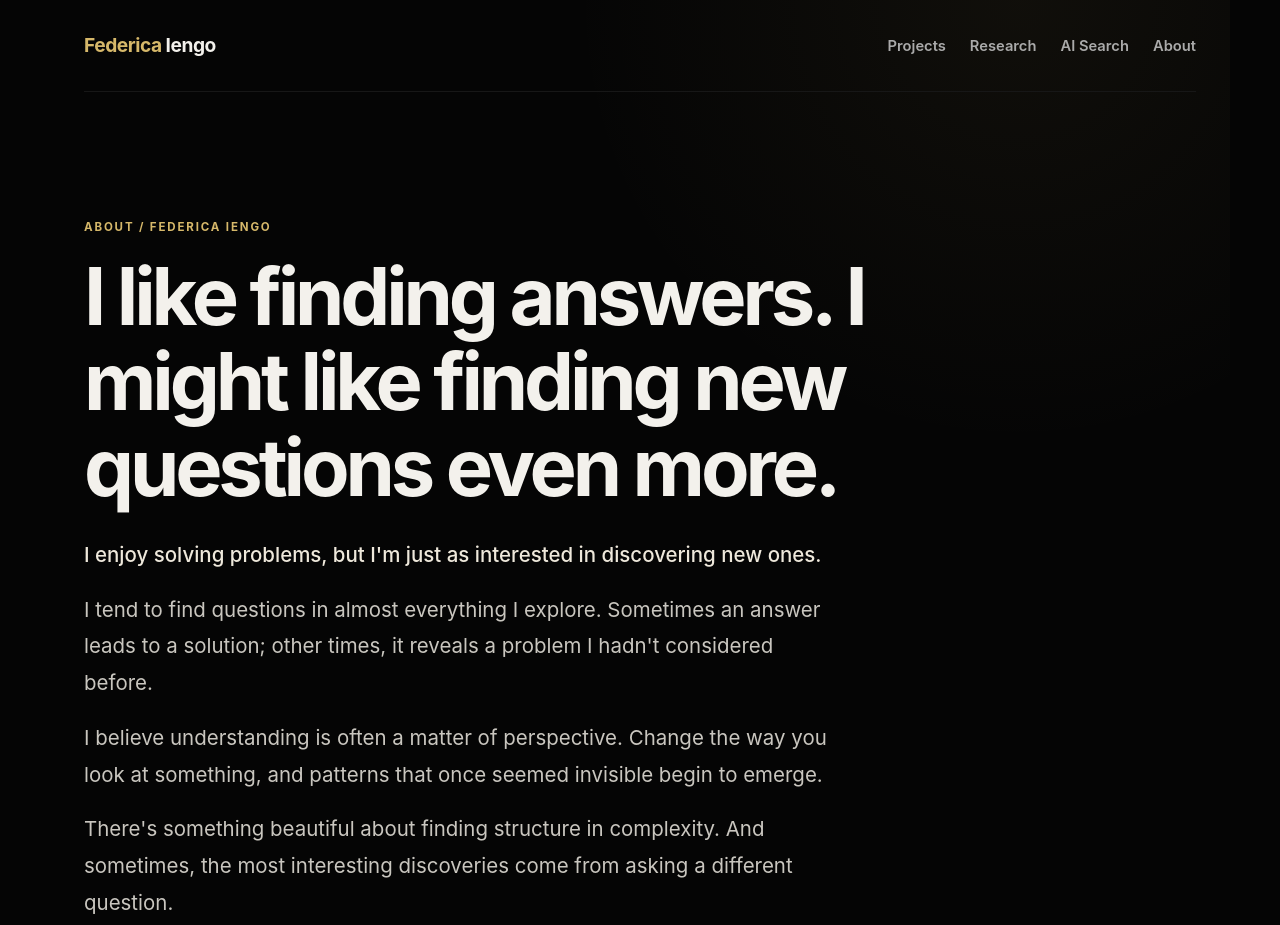
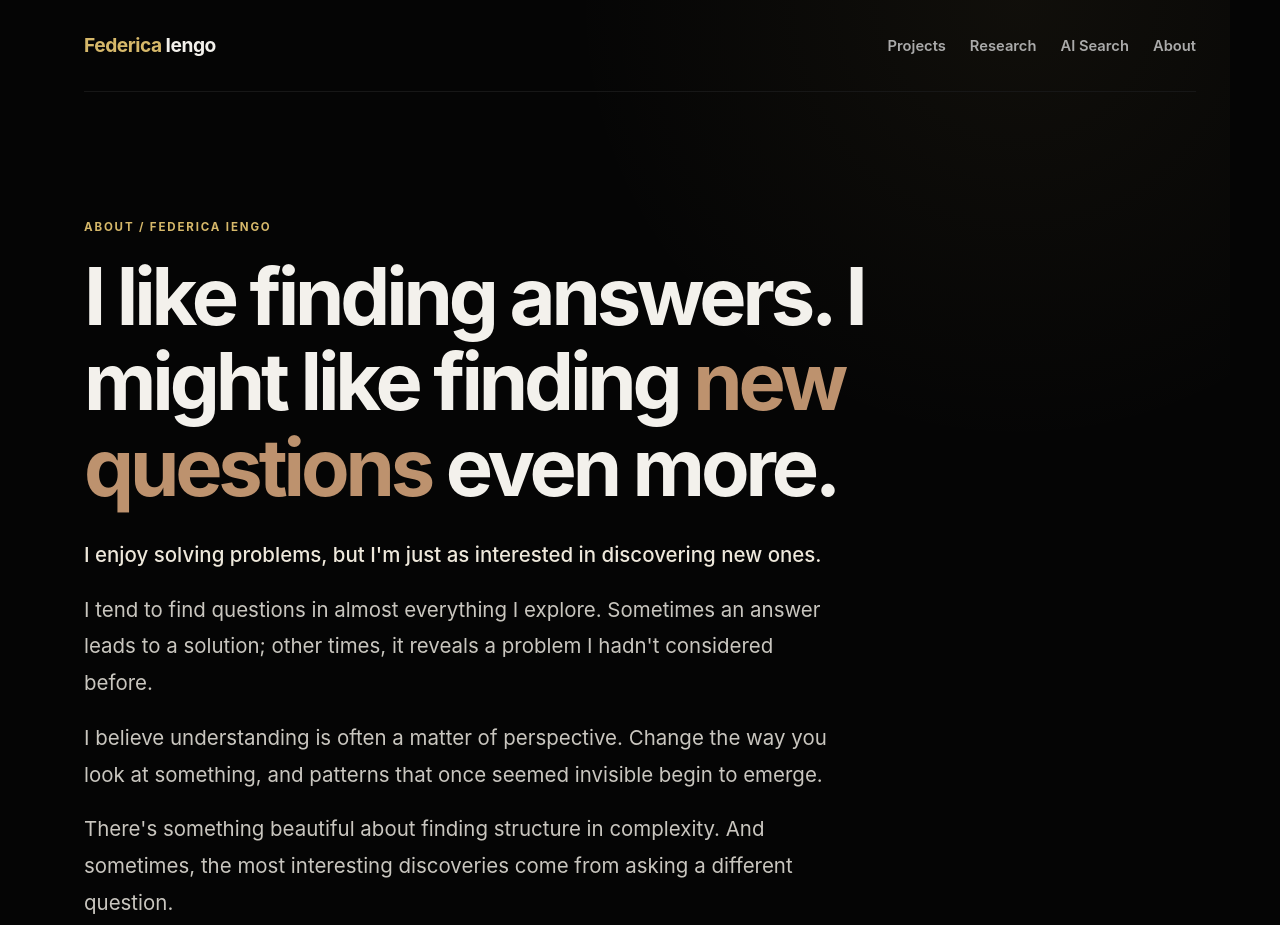
Before and after one commit to federicaiengo/federicaiengo.com, an Astro site: page /about in a window 1280 px wide. Shown: the top 925 px of the page. Built offline with nearby package versions, Linux system fonts and the light colour scheme; Astro itself is replaced by a stand-in of ours.

Commit message:
Add restrained bronze emphasis to personal About headline

```diff
--- a/src/pages/about.astro
+++ b/src/pages/about.astro
@@ -4,7 +4,7 @@ import Base from '../layouts/Base.astro';
 <Base title="About | Federica Iengo" description="Meet Federica Iengo: curiosity, data engineering, AI Search and a practical approach to understanding complex information.">
 <section class="about-hero">
 <p class="eyebrow">About / Federica Iengo</p>
-<h1>I like finding answers. I might like finding new questions even more.</h1>
+<h1>I like finding answers. I might like finding <span class="title-accent-bronze">new questions</span> even more.</h1>
 <div class="personal-intro"><p>I enjoy solving problems, but I'm just as interested in discovering new ones.</p><p>I tend to find questions in almost everything I explore. Sometimes an answer leads to a solution; other times, it reveals a problem I hadn't considered before.</p><p>I believe understanding is often a matter of perspective. Change the way you look at something, and patterns that once seemed invisible begin to emerge.</p><p>There's something beautiful about finding structure in complexity. And sometimes, the most interesting discoveries come from asking a different question.</p></div>
 </section>
 <section class="split" aria-labelledby="work">
```
